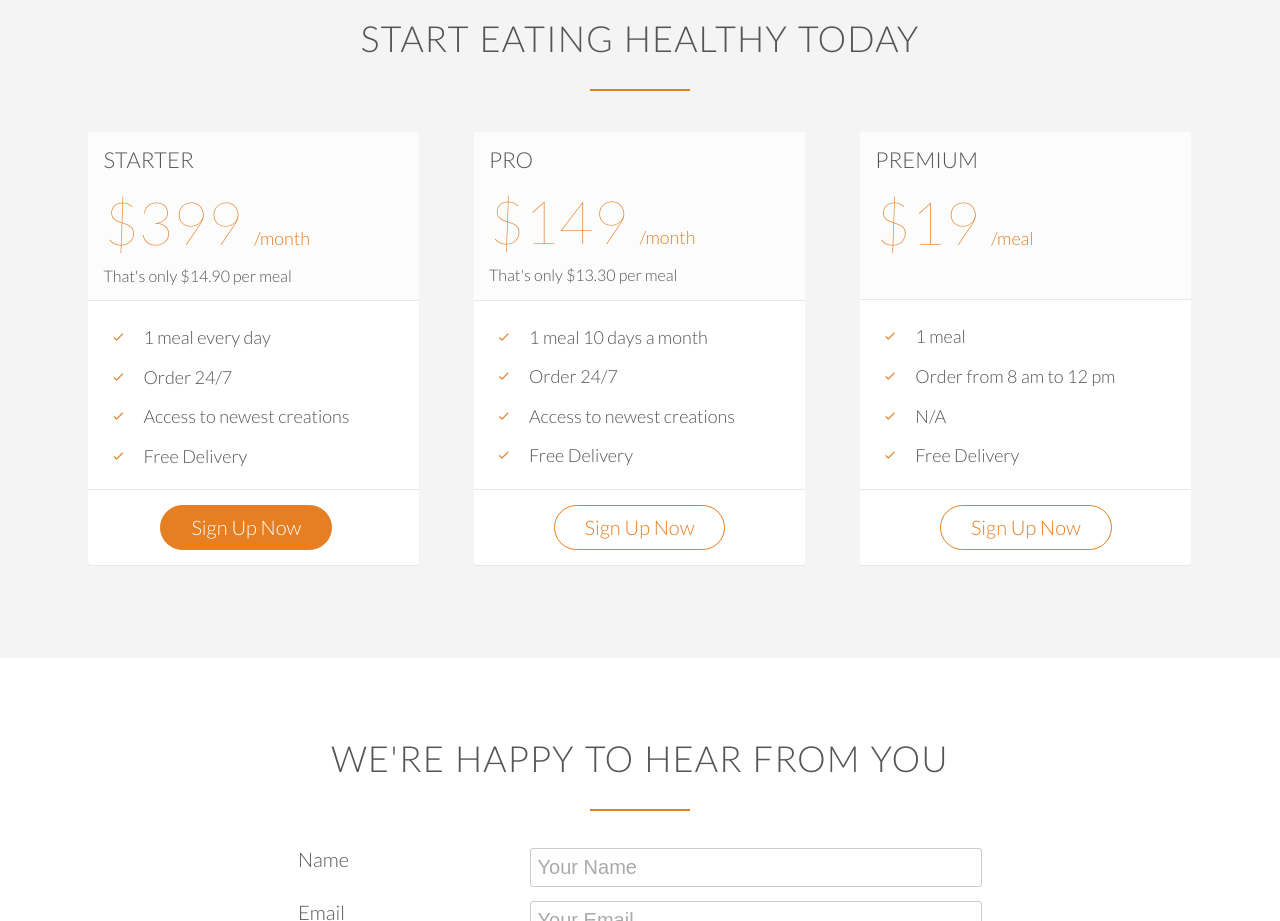
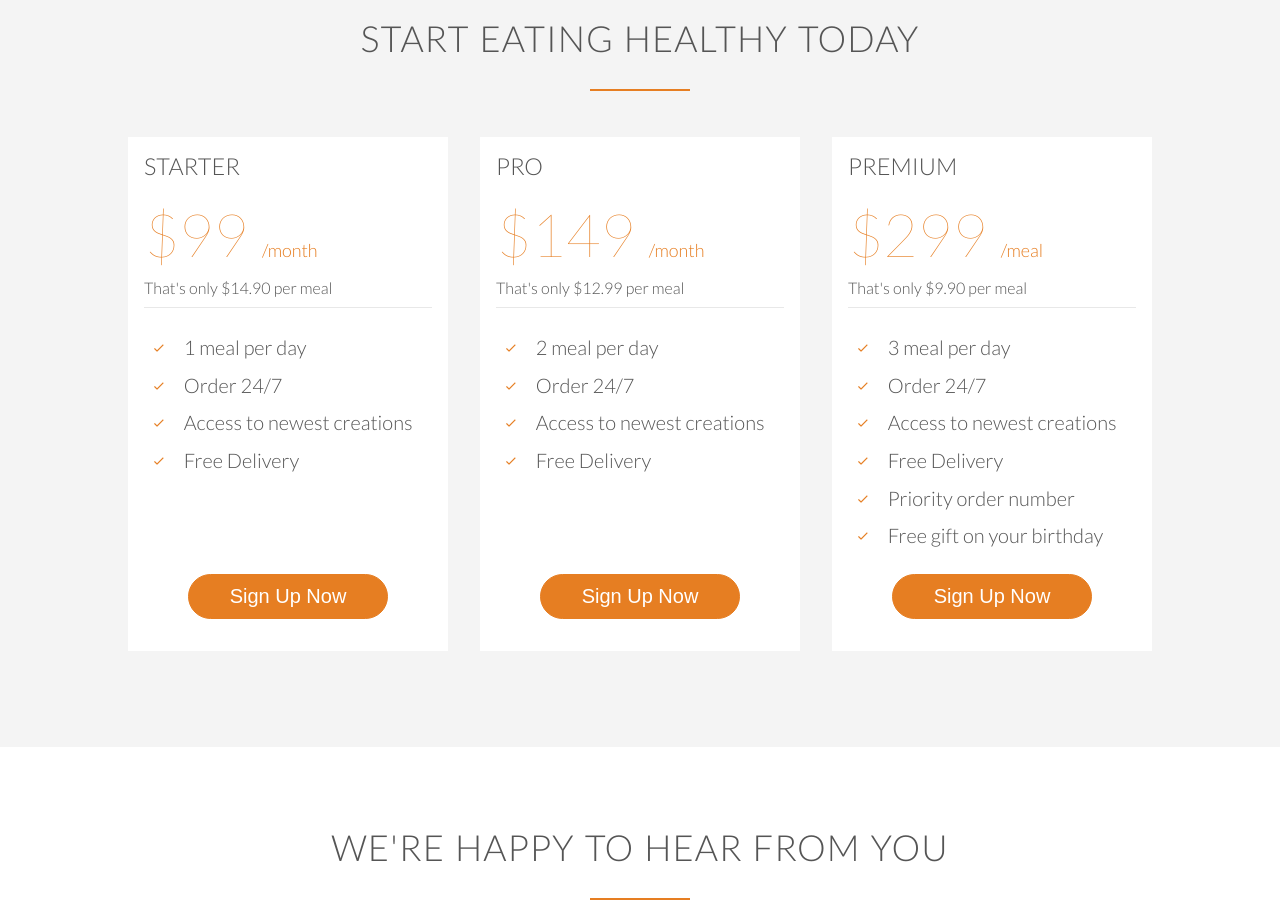
Before and after one commit to lbmeyer/omnifood, a website: page app/index.html in a window 1280 px wide. Shown: the part 3980-4901 px from the top of the page. Drawn offline with nearby package versions, Linux system fonts and the light colour scheme.

Commit message:
converted pricing tables to flexbox layout

```diff
--- a/app/assets/styles/modules/_btn.css
+++ b/app/assets/styles/modules/_btn.css
@@ -8,6 +8,7 @@
 
   &:hover {
     background-color: $altOrange;
+    cursor: pointer;
   }
 
   &--full, &--submit {
@@ -20,6 +21,12 @@
       border: 1px solid $altOrange;
       color: #FFF;
     }
+  }
+
+  &--meal-plan {
+    width: 200px;
+    margin: 0 auto;
+    margin-top: auto;
   }
 
   &--ghost {
--- a/app/assets/styles/modules/_meal-plans.css
+++ b/app/assets/styles/modules/_meal-plans.css
@@ -1,30 +1,34 @@
 .meal-plans {
-  background-color: #FFF;
-  border-radius: 5px;
   width: 100%;
-  /*margin-left: 5%;*/
+  display: flex;
+  justify-content: center;
+  flex-wrap: wrap;
 
-  @mixin atLarge {
-    width: 90%;
-    margin-left: 5%;
+  /*@mixin atMedium {
+    flex-wrap: nowrap;
+  }*/
+
+  &__box {
+    position: relative;
+    margin: 1rem;
+    padding: 1rem 1rem 2rem 1rem;
+    display: flex;
+    flex-direction: column;
+    align-items: stretch;
+    background-color: #fff;
+    flex: 0 1 320px;
   }
 
-  & > div {
-    padding: 15px;
-    border-bottom: 1px solid #e8e8e8;
-
+  &__title {
+    font-weight: 300;
+    text-transform: uppercase;
   }
-}
-
-.meal-plans-pricing {
-  background-color: #FCFCFC;
-  min-height: 168px;
 
   &__price {
     color: $mainOrange;
     font-size: 48px;
     font-weight: 100;
-    margin-bottom: 10px;
+    padding: 20px 0 10px;
 
     @mixin atLarge {
       font-size: 60px;
@@ -33,26 +37,26 @@
     & span {
       font-size: 18px;
       font-weight: 300;
+      margin-left: 10px;
     }
   }
 
   &__blurb {
     font-size: 16px;
+    border-bottom: 1px solid #e8e8e8;
+    padding: 0 0 10px;
   }
-}
 
-.meal-plans-info {
+  &__feature-list {
+    padding: 20px 0;
+  }
 
-  &__item {
-    padding: 0;
-    font-size: 16px;
-
-    @mixin atMedium {
-      font-size: 18px;
-    }
+  &__feature {
+    padding: 5px 0;
+    font-size: 18px;
 
     @mixin atLarge {
-      padding: 6px 0;
+      font-size: 20px;
     }
 
     &:before {
@@ -60,24 +64,15 @@
       content: "\f3fd";
       font-size: 24px;
       color: $mainOrange;
-      // margin-right: 10px;
       display: inline-block;
-      width: 30px;
       position: relative;
       top: 2px;
-      margin-left: 10px;
+      margin: 0 20px 0 10px;
     }
   }
-}
 
-.meal-plans-signup {
-  text-align: center;
-
-  & a {
-    font-size: 16px;
-
-    @mixin atMedium {
-      font-size: 20px;
-    }
+  &__action {
+    background-color: $mainOrange;
+    border: none;
   }
 }
--- a/app/index.html
+++ b/app/index.html
@@ -276,64 +276,44 @@
       <div class="section-title">Start Eating Healthy Today</div>
     </div>
     <div class="row">
-      <div class="col span-1-of-3">
-        <div class="meal-plans">
-          <div class="meal-plans-pricing">
-            <h3 class="sub-heading">Starter</h3>
-            <p class="meal-plans-pricing__price">$399 <span>/month</span></p>
-            <p class="meal-plans-pricing__blurb">That's only $14.90 per meal</p>
-          </div>
-          <div class="meal-plans-info">
-            <ul class="meal-plans-info__list">
-              <li class="meal-plans-info__item">1 meal every day</li>
-              <li class="meal-plans-info__item">Order 24/7</li>
-              <li class="meal-plans-info__item">Access to newest creations</li>
-              <li class="meal-plans-info__item">Free Delivery</li>
-            </ul>
-          </div>
-          <div class="meal-plans-signup">
-            <a href="#" class="btn btn--full">Sign Up Now</a>
-          </div>
+      <div class="meal-plans">
+        <div class="meal-plans__box">
+          <h3 class="meal-plans__title">Starter</h3>
+          <div class="meal-plans__price">$99<span class="meals-plans__price-per"> /month</span></div>
+          <p class="meal-plans__blurb">That's only $14.90 per meal</p>
+          <ul class="meal-plans__feature-list">
+            <li class="meal-plans__feature">1 meal per day</li>
+            <li class="meal-plans__feature">Order 24/7</li>
+            <li class="meal-plans__feature">Access to newest creations</li>
+            <li class="meal-plans__feature">Free Delivery</li>
+          </ul>
+          <button class="btn btn--full btn--meal-plan">Sign Up Now</button>
         </div>
-      </div>
-      <div class="col span-1-of-3">
-        <div class="meal-plans meal-plans--animate">
-          <div class="meal-plans-pricing ">
-            <h3 class="sub-heading">Pro</h3>
-            <p class="meal-plans-pricing__price">$149 <span>/month</span></p>
-            <p class="meal-plans-pricing__blurb">That's only $13.30 per meal</p>
-          </div>
-          <div class="meal-plans-info">
-            <ul class="meal-plans-info__list">
-              <li class="meal-plans-info__item">1 meal 10 days a month</li>
-              <li class="meal-plans-info__item">Order 24/7</li>
-              <li class="meal-plans-info__item">Access to newest creations</li>
-              <li class="meal-plans-info__item">Free Delivery</li>
-            </ul>
-          </div>
-          <div class="meal-plans-signup">
-            <a href="#" class="btn btn--ghost">Sign Up Now</a>
-          </div>
+        <div class="meal-plans__box meal-plans--animate">
+          <h3 class="meal-plans__title">Pro</h3>
+          <div class="meal-plans__price">$149<span class="meals-plans__price-per"> /month</span></div>
+          <p class="meal-plans__blurb">That's only $12.99 per meal</p>
+          <ul class="meal-plans__feature-list">
+            <li class="meal-plans__feature">2 meal per day</li>
+            <li class="meal-plans__feature">Order 24/7</li>
+            <li class="meal-plans__feature">Access to newest creations</li>
+            <li class="meal-plans__feature">Free Delivery</li>
+          </ul>
+          <button class="btn btn--full btn--meal-plan">Sign Up Now</button>
         </div>
-      </div>
-      <div class="col span-1-of-3">
-        <div class="meal-plans">
-          <div class="meal-plans-pricing">
-            <h3 class="sub-heading">Premium</h3>
-            <p class="meal-plans-pricing__price">$19 <span>/meal</span></p>
-            <!-- <p class="meal-plans-pricing__blurb">&nbsp;</p> -->
-          </div>
-          <div class="meal-plans-info">
-            <ul class="meal-plans-info__list">
-              <li class="meal-plans-info__item">1 meal</li>
-              <li class="meal-plans-info__item">Order from 8 am to 12 pm</li>
-              <li class="meal-plans-info__item">N/A</li>
-              <li class="meal-plans-info__item">Free Delivery</li>
-            </ul>
-          </div>
-          <div class="meal-plans-signup">
-            <a href="#" class="btn btn--ghost">Sign Up Now</a>
-          </div>
+        <div class="meal-plans__box">
+          <h3 class="meal-plans__title">Premium</h3>
+          <div class="meal-plans__price">$299<span class="meals-plans__price-per"> /meal</span></div>
+          <p class="meal-plans__blurb">That's only $9.90 per meal</p>
+          <ul class="meal-plans__feature-list">
+            <li class="meal-plans__feature">3 meal per day</li>
+            <li class="meal-plans__feature">Order 24/7</li>
+            <li class="meal-plans__feature">Access to newest creations</li>
+            <li class="meal-plans__feature">Free Delivery</li>
+            <li class="meal-plans__feature">Priority order number</li>
+            <li class="meal-plans__feature">Free gift on your birthday</li>
+          </ul>
+          <button class="btn btn--full btn--meal-plan">Sign Up Now</button>
         </div>
       </div>
     </div>
--- a/app/temp/styles/styles.css
+++ b/app/temp/styles/styles.css
@@ -544,8 +544,14 @@ button, input, optgroup, select, textarea {
 
 @media only screen and (max-width: 480px) {
 	.col {
-		/*margin: 1% 0 1% 0%;*/
+		margin: 1% 0 1% 0%;
         margin: 0;
+	}
+}
+
+@media only screen and (max-width: 767px) {
+	.col {
+		margin: 1% 0 1% 0%;
 	}
 }
 
@@ -1416,6 +1422,7 @@ button, input, optgroup, select, textarea {
 
 .btn:hover {
   background-color: #cf6d17;
+  cursor: pointer;
 }
 
 .btn--full, .btn--submit {
@@ -1428,6 +1435,12 @@ button, input, optgroup, select, textarea {
 .btn--full:hover, .btn--submit:hover {
   border: 1px solid #cf6d17;
   color: #FFF;
+}
+
+.btn--meal-plan {
+  width: 200px;
+  margin: 0 auto;
+  margin-top: auto;
 }
 
 .btn--ghost {
@@ -1775,99 +1788,102 @@ button, input, optgroup, select, textarea {
 }
 
 .meal-plans {
-  background-color: #FFF;
-  border-radius: 5px;
   width: 100%;
-}
-
-/*margin-left: 5%;*/
-
-@media (min-width: 1200px) {
-
-  .meal-plans {
-    width: 90%;
-    margin-left: 5%;
-  }
-}
-
-.meal-plans > div {
-  padding: 15px;
-  border-bottom: 1px solid #e8e8e8;
-}
-
-.meal-plans-pricing {
-  background-color: #FCFCFC;
-  min-height: 168px;
-}
-
-.meal-plans-pricing__price {
+  display: -webkit-box;
+  display: -ms-flexbox;
+  display: flex;
+  -webkit-box-pack: center;
+      -ms-flex-pack: center;
+          justify-content: center;
+  -ms-flex-wrap: wrap;
+      flex-wrap: wrap;
+}
+
+/*@mixin atMedium {
+    flex-wrap: nowrap;
+  }*/
+
+.meal-plans__box {
+  position: relative;
+  margin: 1rem;
+  padding: 1rem 1rem 2rem 1rem;
+  display: -webkit-box;
+  display: -ms-flexbox;
+  display: flex;
+  -webkit-box-orient: vertical;
+  -webkit-box-direction: normal;
+      -ms-flex-direction: column;
+          flex-direction: column;
+  -webkit-box-align: stretch;
+      -ms-flex-align: stretch;
+          align-items: stretch;
+  background-color: #fff;
+  -webkit-box-flex: 0;
+      -ms-flex: 0 1 320px;
+          flex: 0 1 320px;
+}
+
+.meal-plans__title {
+  font-weight: 300;
+  text-transform: uppercase;
+}
+
+.meal-plans__price {
   color: #e67e22;
   font-size: 3rem;
   font-weight: 100;
-  margin-bottom: 10px;
+  padding: 20px 0 10px;
 }
 
 @media (min-width: 1200px) {
 
-  .meal-plans-pricing__price {
+  .meal-plans__price {
     font-size: 3.75rem;
   }
 }
 
-.meal-plans-pricing__price span {
+.meal-plans__price span {
   font-size: 1.125rem;
   font-weight: 300;
-}
-
-.meal-plans-pricing__blurb {
+  margin-left: 10px;
+}
+
+.meal-plans__blurb {
   font-size: 1rem;
-}
-
-.meal-plans-info__item {
-  padding: 0;
-  font-size: 1rem;
-}
-
-@media (min-width: 769px) {
-
-  .meal-plans-info__item {
-    font-size: 1.125rem;
-  }
+  border-bottom: 1px solid #e8e8e8;
+  padding: 0 0 10px;
+}
+
+.meal-plans__feature-list {
+  padding: 20px 0;
+}
+
+.meal-plans__feature {
+  padding: 5px 0;
+  font-size: 1.125rem;
 }
 
 @media (min-width: 1200px) {
 
-  .meal-plans-info__item {
-    padding: 6px 0;
-  }
-}
-
-.meal-plans-info__item:before {
+  .meal-plans__feature {
+    font-size: 1.25rem;
+  }
+}
+
+.meal-plans__feature:before {
   font-family: "Ionicons";
   content: "\f3fd";
   font-size: 1.5rem;
   color: #e67e22;
-  // margin-right: 10px;
   display: inline-block;
-  width: 30px;
   position: relative;
   top: 2px;
-  margin-left: 10px;
-}
-
-.meal-plans-signup {
-  text-align: center;
-}
-
-.meal-plans-signup a {
-  font-size: 1rem;
-}
-
-@media (min-width: 769px) {
-
-  .meal-plans-signup a {
-    font-size: 1.25rem;
-  }
+  margin: 0 20px 0 10px;
+}
+
+.meal-plans__action {
+  background-color: #e67e22;
+  border: none;
 }
 
 .contact-form {
```
Also changed, not shown: app/assets/styles/base/_grid.css (+7 -1 lines).
